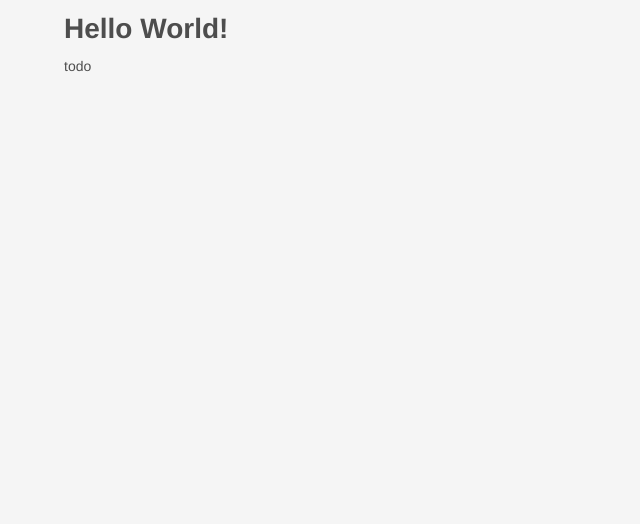
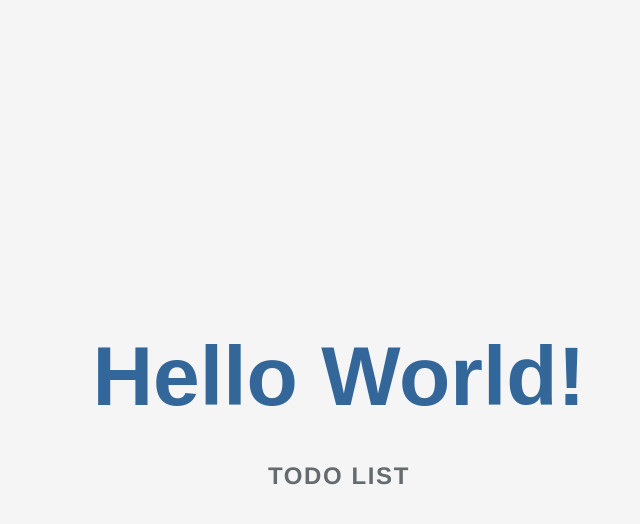
Before and after one commit to wallasehuang/angular-todo-mvc, an Angular app: page /welcome in a window 1280 px wide. Shown: the top 524 px of the page, without its empty margins (301-941 px from the left). Built offline with nearby package versions, Linux system fonts and the light colour scheme.

Commit message:
add route and module

```diff
--- a/src/app/app.component.html
+++ b/src/app/app.component.html
@@ -1,16 +1 @@
-<!doctype html>
-<html lang="en">
-<head>
-	<meta charset="utf-8">
-	<title>{{title}}</title>
-	<base href="/">
-	<meta name="viewport" content="width=device-width, initial-scale=1">
-	<link rel="icon" type="image/x-icon" href="favicon.ico">
-	<link rel="stylesheet" href="assets/css/base.css">
-	<link rel="stylesheet" href="assets/css/index.css">
-</head>
-<body>
-  <h1>Hello World!</h1>
-  <button>todo</button>
-</body>
-</html>
+<router-outlet></router-outlet>
--- a/src/app/app.module.ts
+++ b/src/app/app.module.ts
@@ -5,12 +5,14 @@ import { HttpModule } from '@angular/http';
 import { AppComponent } from './app.component';
 import { TodoComponent } from './todo/todo.component';
 import { RouterModule } from '@angular/router';
-import { AppRouteModule } from './app-route.module';
+import { AppRouteModule } from './route/app-route.module';
 import { TodoModule } from './todo/todo.module';
+import { HomeComponent } from './home/home.component';
 
 @NgModule({
   declarations: [
     AppComponent,
+    HomeComponent,
   ],
   imports: [
     BrowserModule,
--- /dev/null
+++ b/src/app/home/home.component.css
@@ -0,0 +1,38 @@
+h1 {
+  color: #369;
+  font-family: Arial, Helvetica, sans-serif;
+  font-size: 84px;
+}
+
+.content {
+    text-align: center;
+}
+
+.position-ref {
+    position: relative;
+}
+
+.flex-center {
+    align-items: center;
+    display: flex;
+    justify-content: center;
+}
+
+.full-height {
+    height: 100vh;
+}
+
+.link {
+    margin-top: 80px;
+}
+
+.link > a {
+    color: #636b6f;
+    padding: 0 25px;
+    font-size: 24px;
+    font-weight: 600;
+    letter-spacing: .1rem;
+    text-decoration: none;
+    text-transform: uppercase;
+
+}
--- /dev/null
+++ b/src/app/home/home.component.html
@@ -0,0 +1,8 @@
+<div class="flex-center position-ref full-height">
+  <div class="content">
+    <h1>Hello World!</h1>
+    <div class="link">
+      <a routerLink="/todo">TODO LIST</a>
+    </div>
+  </div>
+</div>
--- /dev/null
+++ b/src/app/home/home.component.ts
@@ -0,0 +1,15 @@
+import { Component, OnInit } from '@angular/core';
+
+@Component({
+  selector: 'app-home',
+  templateUrl: './home.component.html',
+  styleUrls: ['./home.component.css']
+})
+export class HomeComponent implements OnInit {
+
+  constructor() { }
+
+  ngOnInit() {
+  }
+
+}
```
Also changed, not shown: src/app/route/app-route.module.ts (renamed from src/app/app-route.module.ts, +6 -4 lines), 1 other file (tests, documents, lock files or other folders).
